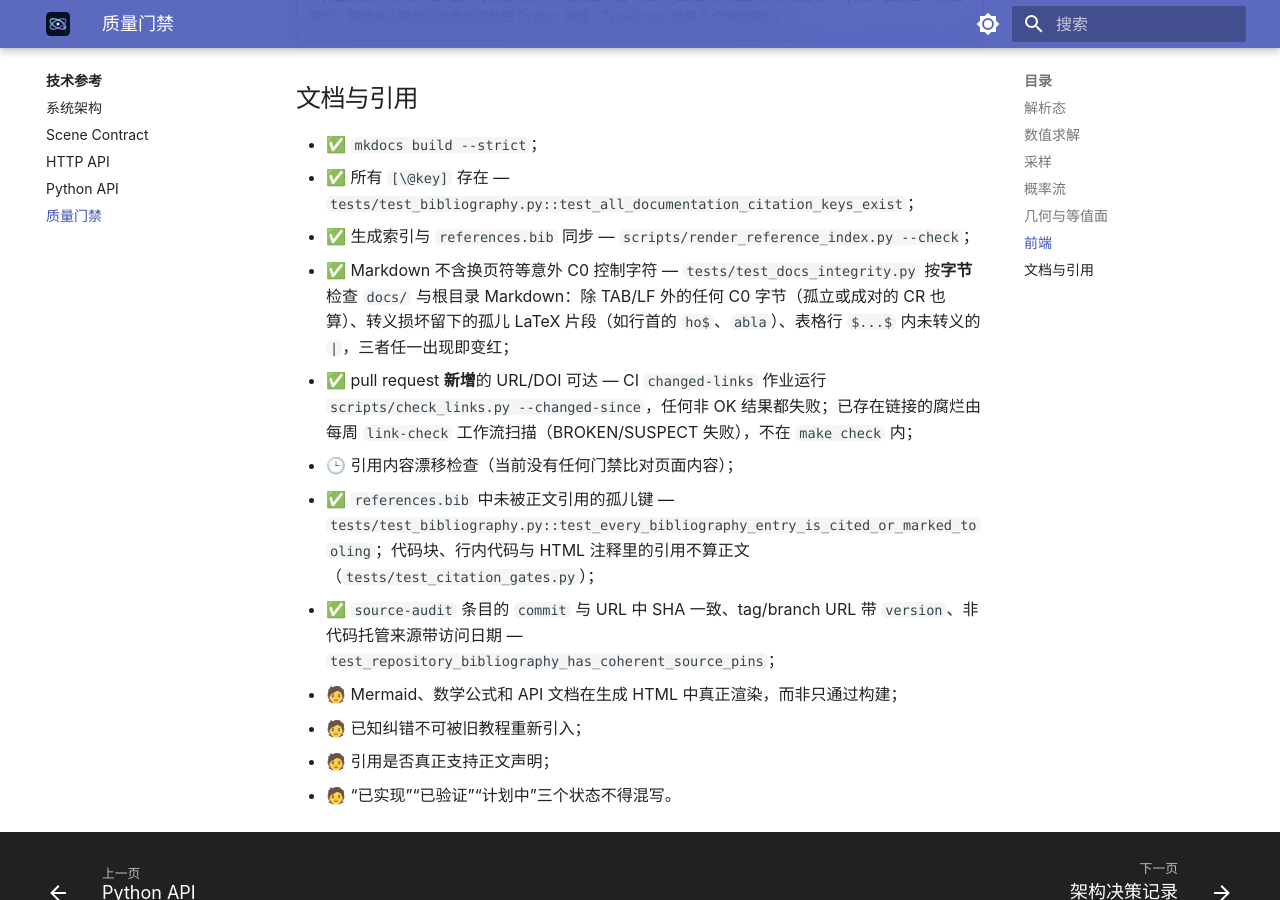
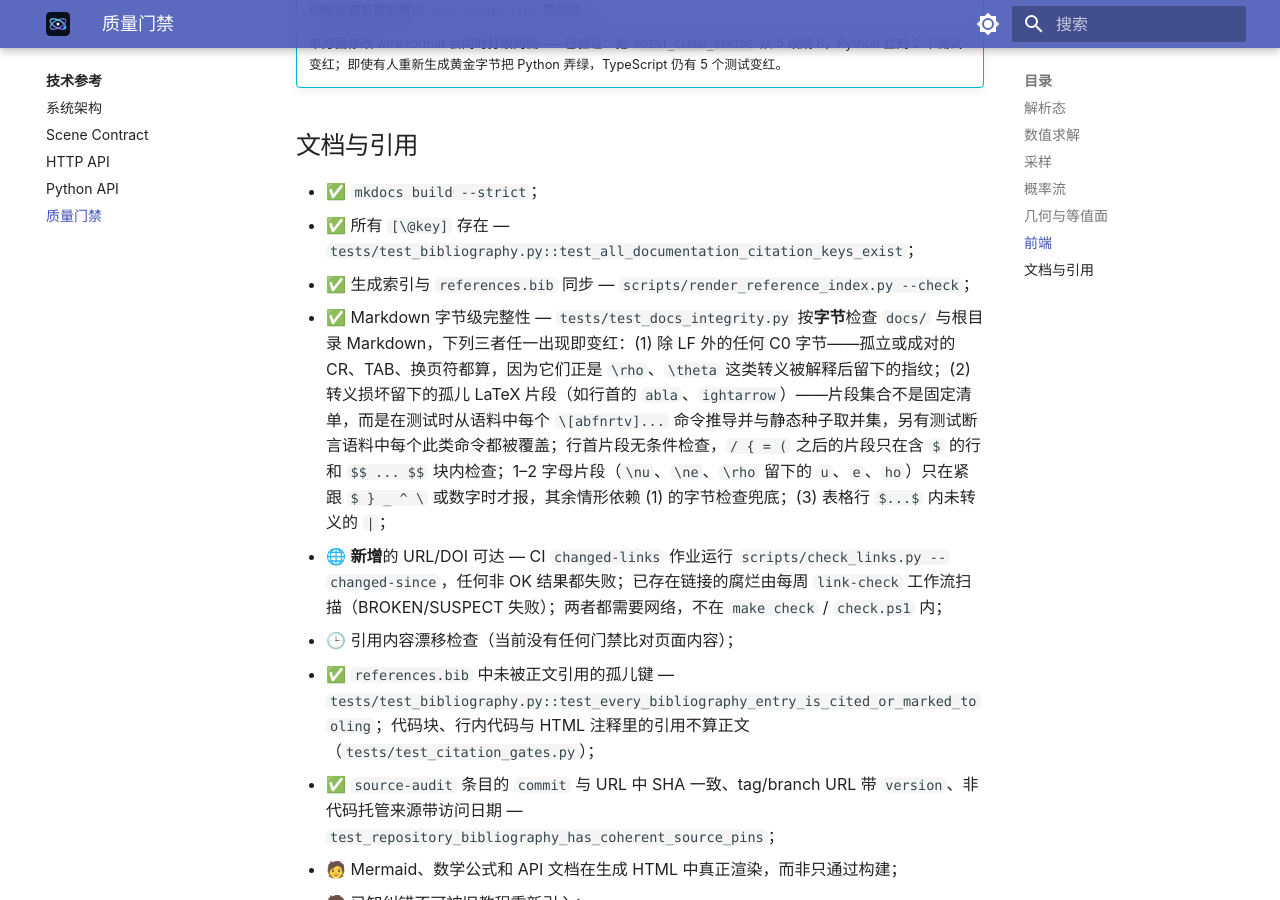
Before and after one commit to longwarriors/Atmoic-quantum-visualization, an MkDocs documentation site: the page built from docs/reference/quality-gates.md, in a window 1280 px wide and 900 px high, scrolled down 3319 px. Built offline with MkDocs 1.6.1 and Material for MkDocs 9.7.7, drawn with Linux system fonts in a browser that asks for light colours; some of the changed text lies outside the part shown.

Commit message:
docs: mark network-only CI gate distinctly and describe the real byte-gate scope

```diff
--- a/docs/reference/quality-gates.md
+++ b/docs/reference/quality-gates.md
@@ -6,9 +6,10 @@
 
 !!! warning "状态标记是本页的强制格式"
 
-    本页第 49 行要求“已实现”“已验证”“计划中”不得混写，因此每一条目必须带状态：
+    [文档与引用](#docs-and-citations)一节要求“已实现”“已验证”“计划中”不得混写，因此每一条目必须带状态：
 
     - ✅ **已门禁**：由 `make check` / `check.ps1` 在每次提交上自动强制，并指明测试位置；
+    - 🌐 **仅 CI、需网络**：只由 GitHub Actions 执行（push 与 pull request 都运行），因为要访问网络，**不在** `make check` / `check.ps1` 内，本地提交不会触发；
     - 🧑 **人工门禁**：必须人工复核，无法自动化，评审时逐条确认；
     - 🕒 **计划中**：已列入[路线图](../project/roadmap.md)，当前**没有**任何自动检查。
 
@@ -83,13 +84,13 @@
 
     单方面修改 wire format 会同时打破两侧——已验证：把 `POINT_CLOUD_STRIDE` 从 5 改成 6，Python 立刻 2 个测试变红；即使有人重新生成黄金字节把 Python 弄绿，TypeScript 仍有 5 个测试变红。
 
-## 文档与引用
+## 文档与引用 { #docs-and-citations }
 
 - ✅ `mkdocs build --strict`；
 - ✅ 所有 `[\@key]` 存在 — `tests/test_bibliography.py::test_all_documentation_citation_keys_exist`；
 - ✅ 生成索引与 `references.bib` 同步 — `scripts/render_reference_index.py --check`；
-- ✅ Markdown 不含换页符等意外 C0 控制字符 — `tests/test_docs_integrity.py` 按**字节**检查 `docs/` 与根目录 Markdown：除 TAB/LF 外的任何 C0 字节（孤立或成对的 CR 也算）、转义损坏留下的孤儿 LaTeX 片段（如行首的 `ho$`、`abla`）、表格行 `$...$` 内未转义的 `|`，三者任一出现即变红；
-- ✅ pull request **新增**的 URL/DOI 可达 — CI `changed-links` 作业运行 `scripts/check_links.py --changed-since`，任何非 OK 结果都失败；已存在链接的腐烂由每周 `link-check` 工作流扫描（BROKEN/SUSPECT 失败），不在 `make check` 内；
+- ✅ Markdown 字节级完整性 — `tests/test_docs_integrity.py` 按**字节**检查 `docs/` 与根目录 Markdown，下列三者任一出现即变红：(1) 除 LF 外的任何 C0 字节——孤立或成对的 CR、TAB、换页符都算，因为它们正是 `\rho`、`\theta` 这类转义被解释后留下的指纹；(2) 转义损坏留下的孤儿 LaTeX 片段（如行首的 `abla`、`ightarrow`）——片段集合不是固定清单，而是在测试时从语料中每个 `\[abfnrtv]...` 命令推导并与静态种子取并集，另有测试断言语料中每个此类命令都被覆盖；行首片段无条件检查，`/ { = (` 之后的片段只在含 `$` 的行和 `$$ ... $$` 块内检查；1–2 字母片段（`\nu`、`\ne`、`\rho` 留下的 `u`、`e`、`ho`）只在紧跟 `$ } _ ^ \` 或数字时才报，其余情形依赖 (1) 的字节检查兜底；(3) 表格行 `$...$` 内未转义的 `|`；
+- 🌐 **新增**的 URL/DOI 可达 — CI `changed-links` 作业运行 `scripts/check_links.py --changed-since`，任何非 OK 结果都失败；已存在链接的腐烂由每周 `link-check` 工作流扫描（BROKEN/SUSPECT 失败）；两者都需要网络，不在 `make check` / `check.ps1` 内；
 - 🕒 引用内容漂移检查（当前没有任何门禁比对页面内容）；
 - ✅ `references.bib` 中未被正文引用的孤儿键 — `tests/test_bibliography.py::test_every_bibliography_entry_is_cited_or_marked_tooling`；代码块、行内代码与 HTML 注释里的引用不算正文（`tests/test_citation_gates.py`）；
 - ✅ `source-audit` 条目的 `commit` 与 URL 中 SHA 一致、tag/branch URL 带 `version`、非代码托管来源带访问日期 — `test_repository_bibliography_has_coherent_source_pins`；
```
